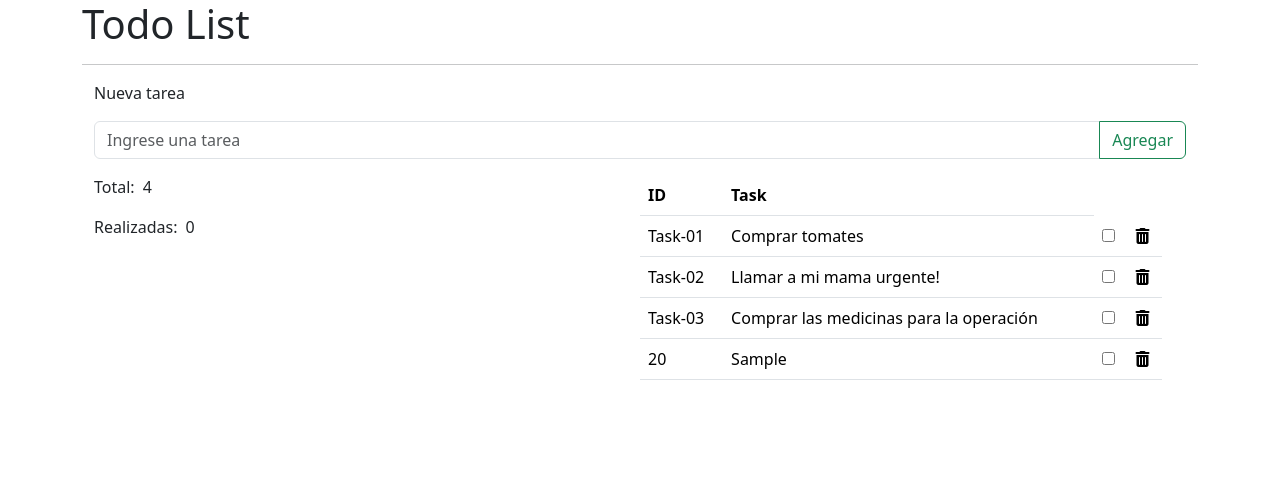
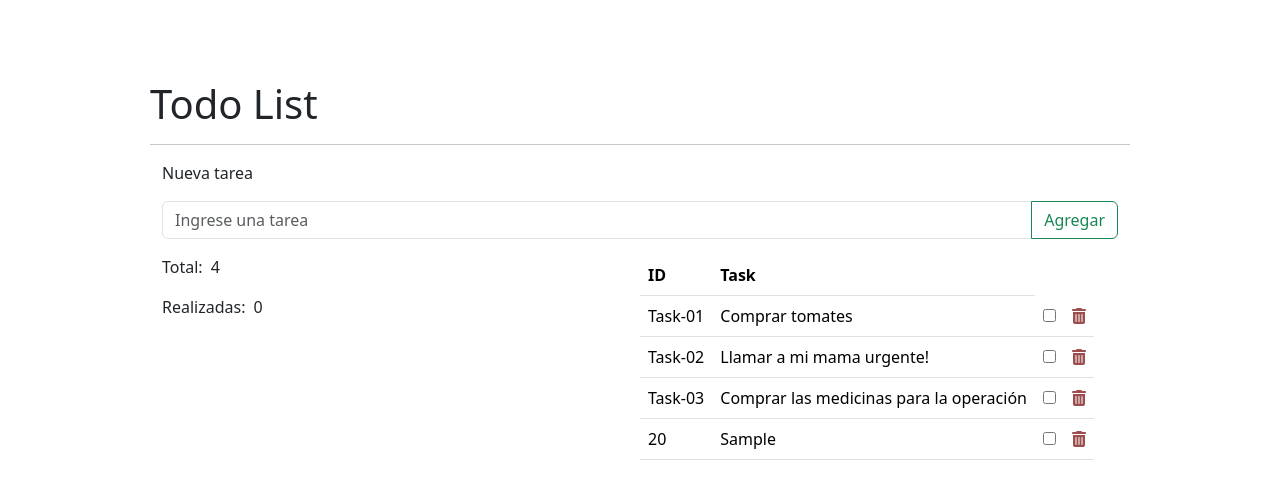
Before and after one commit to holydoritoz/JS-ToDo-List, a plain HTML site: page index.html in a window 1280 px wide. Both pictures are taken after typing "Sample" into the empty fields and a click on the button "Agregar". Drawn offline with nearby package versions, Linux system fonts and the light colour scheme.

Commit message:
fixing checkbox and css

```diff
--- a/assets/css/styles.css
+++ b/assets/css/styles.css
@@ -3,3 +3,15 @@
     padding: 0;
     margin: 0;
 }
+
+.wrapper{
+    padding: 5rem;
+}
+
+button i {
+    color: rgb(156, 78, 78);
+}
+
+.completed{
+    text-decoration: line-through;
+}
--- a/assets/script/main.js
+++ b/assets/script/main.js
@@ -1,10 +1,10 @@
-let getUserInput = document.querySelector('#user-input');
-const getAddButton = document.querySelector('#button-add');
-const getList = document.querySelector('#task-list');
-const taskCounter = document.querySelector('#total-task');
-const taskDone = document.querySelector('#done-task');
+const inputField = document.querySelector('#user-input');
+const addButton = document.querySelector('#button-add');
+const taskList = document.querySelector('#task-list');
+const totalTaskCounter = document.querySelector('#total-task');
+const doneTaskCounter = document.querySelector('#done-task');
 
-let userArray = [
+let taskArray = [
     {id:'Task-01',
      task: 'Comprar tomates',
      complete:false
@@ -19,26 +19,34 @@ let userArray = [
     },
 ];
 
-getAddButton.addEventListener('click', () =>{
+addButton.addEventListener('click', () =>{
     // Agregamos la nueva tarea al arreglo
-    const newtask = getUserInput.value;
+    const newtask = inputField.value;
     const timeStamp = Date.now();
     const lastTwoDigits = String(timeStamp).slice(-2);
 
-    userArray.push( { id:lastTwoDigits, task: newtask, complete:false} )
-    getUserInput.value = '';
+    taskArray.push( { id:lastTwoDigits, task: newtask, complete:false} )
+    inputField.value = '';
 
     updateTaskList();
 });
 
 function updateTaskList() {
     let html = '';
-    for (let i of userArray) {
+    let completedTasksCount = 0; // Inicializa el contador de tareas completadas
+
+    for (let i of taskArray) {
+        const isCompletedClass = i.complete ? 'completed' : '';
+
+        if (i.complete) {
+            completedTasksCount++; // Incrementa el contador si la tarea está completa
+        }
+
         html += `
-        <tr>
+        <tr class="${isCompletedClass}">
             <td>${i.id}</td>
             <td>${i.task}</td>
-            <td><input type="checkbox" id="check-box" style="cursor:pointer"></td>
+            <td><input type="checkbox" id="check-box" style="cursor:pointer" ${i.complete ? 'checked' : ''}></td>
             <td>
                 <button data-id="${i.id}" class="delete-button"
                  style="background: none;
@@ -49,20 +57,21 @@ function updateTaskList() {
         </tr>
         `;
     }
-    getList.innerHTML = html;
 
-    taskCounter.textContent = `${userArray.length}`;
+    taskList.innerHTML = html;
+    totalTaskCounter.textContent = `${taskArray.length}`;
+    doneTaskCounter.textContent = `${completedTasksCount}`;
 
     // Agrega un manejador de eventos para los botones de borrar
 
     function deleteTask(id) {
-        const index = userArray.findIndex((ele) => ele.id == id);
+        const index = taskArray.findIndex((ele) => ele.id == id);
         if (index !== -1) {
-            userArray.splice(index, 1);
+            taskArray.splice(index, 1);
             updateTaskList();
             // Actualiza el contador de tareas completadas después de eliminar una tarea
-            const completedTasks = userArray.filter((task) => task.complete);
-            taskDone.textContent = completedTasks.length;
+            const completedTasks = taskArray.filter((task) => task.complete);
+            doneTaskCounter.textContent = completedTasks.length;
         }
     }
 
@@ -75,11 +84,15 @@ function updateTaskList() {
     });
 }
 
-getList.addEventListener('change', (event) => {
+taskList.addEventListener('change', (event) => {
     if (event.target.matches('input[type="checkbox"]')) {
-        const checkboxes = document.querySelectorAll('input[type="checkbox"]');
-        const completedTasks = Array.from(checkboxes).filter((checkbox) => checkbox.checked);
-        taskDone.textContent = completedTasks.length;
+        const taskId = event.target.closest('tr').querySelector('td:first-child').textContent;
+        const task = taskArray.find((t) => t.id === taskId);
+
+        if (task) {
+            task.complete = event.target.checked;
+            updateTaskList();
+        }
     }
 });
 
```
